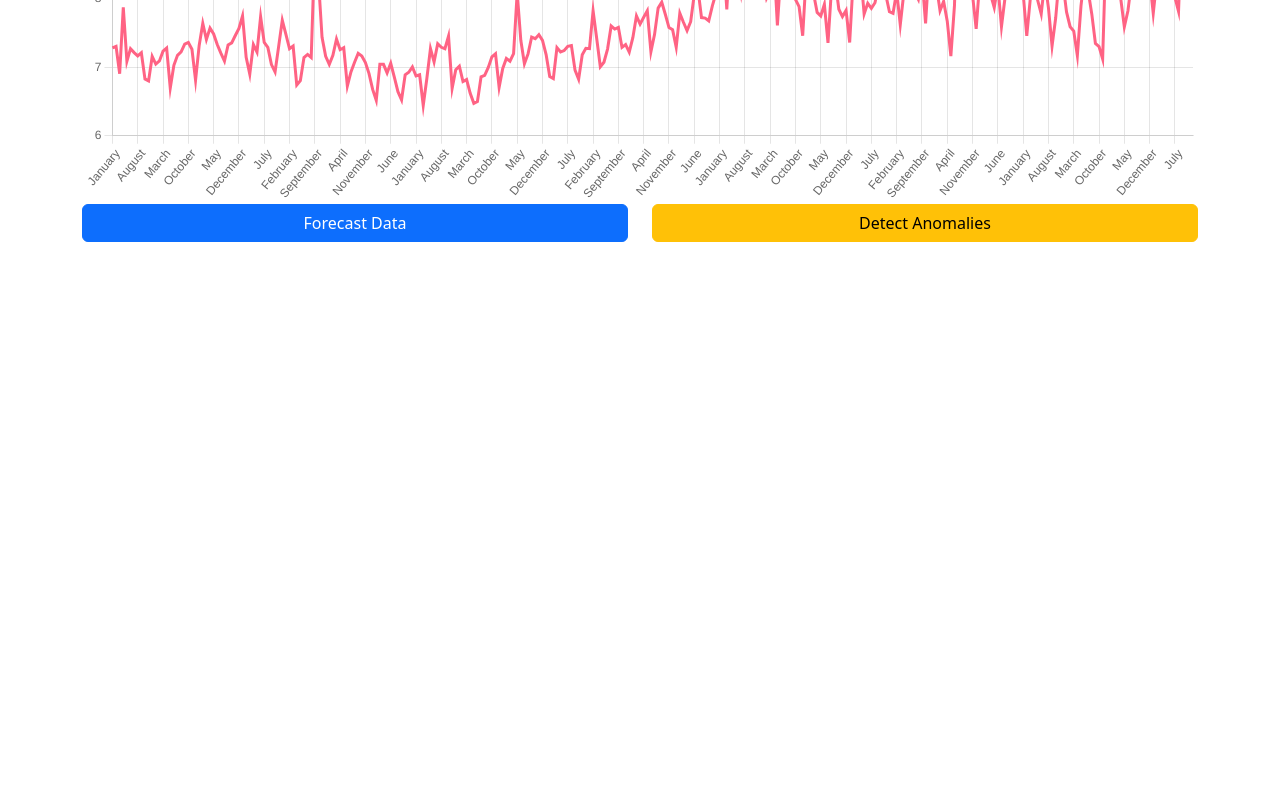
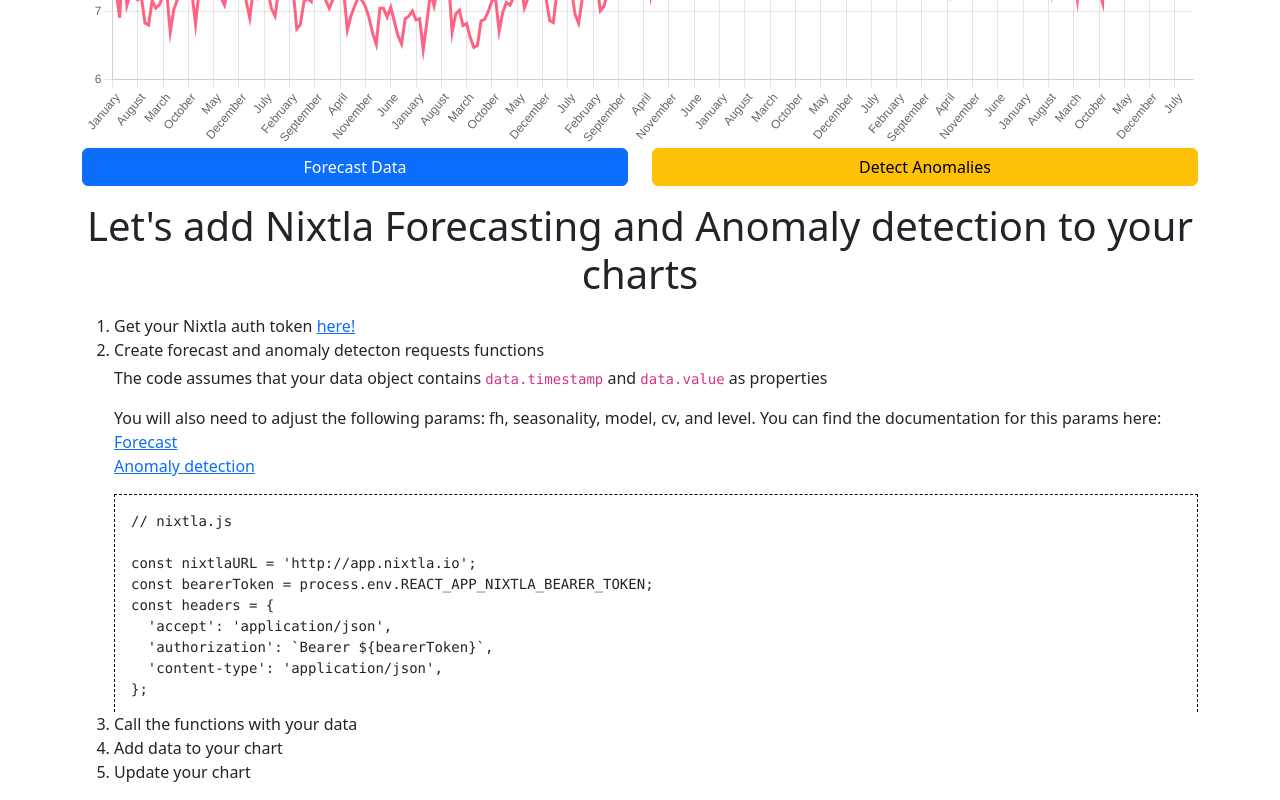
Before and after one commit to rlopzc/nixtla-demo-api, a React (Create React App) app: page / in a window 1280 px wide. Shown: the part 512-1312 px from the top of the page. Before the commit the page ends 800 px from the top, so only its background shows below. Built offline with nearby package versions, Linux system fonts and the light colour scheme; no server answers; the HTML template or start-up script is replaced by a standard one.

Commit message:
Save work

```diff
--- a/src/App.css
+++ b/src/App.css
@@ -36,3 +36,12 @@
     transform: rotate(360deg);
   }
 }
+.pre-scrollable {
+  height: 350px;
+  overflow-y: auto;
+}
+
+.pre-scrollable > pre {
+  border: 1px dashed black;
+  padding: 1rem 1rem;
+}
--- a/src/App.js
+++ b/src/App.js
@@ -116,12 +116,67 @@
   chart.update();
 }
 
+const nixtlaHttpCodeSnippet = `// nixtla.js
+
+const nixtlaURL = 'http://app.nixtla.io';
+const bearerToken = process.env.REACT_APP_NIXTLA_BEARER_TOKEN;
+const headers = {
+  'accept': 'application/json',
+  'authorization': \`Bearer \${bearerToken}\`,
+  'content-type': 'application/json',
+};
+
+async function forecast(data) {
+  const body = {
+    timestamp: data.timestamp,
+    value: data.value,
+    fh: 12,
+    seasonality: 12,
+    model: 'arima',
+    cv: false,
+  }
+
+  const response = await fetch(\`\${nixtlaURL}/forecast\`, {
+    method: 'POST',
+    headers: headers,
+    body: JSON.stringify(body),
+  });
+
+  const responseData = await response.json();
+
+  return responseData;
+}
+
+async function anomalyDetection(data) {
+  const body = {
+    timestamp: data.timestamp,
+    value: data.value,
+    level: 90,
+    seasonality: 1,
+    fh: 12,
+  }
+
+  const response = await fetch(\`\${nixtlaURL}/anomaly_detector\`, {
+    method: 'POST',
+    headers: headers,
+    body: JSON.stringify(body),
+  })
+
+  const responseData = await response.json();
+
+  return responseData;
+}
+
+export {
+  forecast, anomalyDetection
+};
+`;
+
 function App() {
   const chartRef = useRef();
 
   return (
     <div>
-      <Nav></Nav>
       <Container>
         <h1 className='text-center'>Peyton Manning visits on Wikipedia</h1>
 
@@ -131,12 +186,31 @@
             <Line ref={chartRef} options={chartOpts} data={chartData} />
           </Col>
         </Row>
-        <Row className=''>
+        <Row>
           <Col md={6}>
             <Button className='w-100' onClick={() => makeForecast(Data.stripeData, chartRef)}>Forecast Data</Button>
           </Col>
           <Col md={6}>
             <Button variant='warning' className='w-100' onClick={() => detectAnomalies(Data.stripeData, chartRef)}>Detect Anomalies</Button>
+          </Col>
+        </Row>
+        <Row className='mt-3'>
+          <Col md={12}>
+            <h1 className='text-center mb-3'>Let's add Nixtla Forecasting and Anomaly detection to your charts</h1>
+            <ol>
+              <li>Get your Nixtla auth token <a target={'_blank'} href='http://18.235.133.135:3000/login'>here!</a></li>
+              <li>Create forecast and anomaly detecton requests functions</li>
+              <div className='pre-scrollable'>
+                <p className='mt-1'>The code assumes that your data object contains <code>data.timestamp</code> and <code>data.value</code> as properties</p>
+                <p className='mt-1 mb-0'>You will also need to adjust the following params: fh, seasonality, model, cv, and level. You can find the documentation for this params here:</p>
+                <p className='mb-0'><a target={'_blank'} href='https://docs.nixtla.io/reference/forecast_forecast_post'>Forecast</a></p>
+                <p><a target={'_blank'} href='https://docs.nixtla.io/reference/anomaly_detector_anomaly_detector_post'>Anomaly detection</a></p>
+                <pre dangerouslySetInnerHTML={{ __html: nixtlaHttpCodeSnippet }}></pre>
+              </div>
+              <li>Call the functions with your data</li>
+              <li>Add data to your chart</li>
+              <li>Update your chart</li>
+            </ol>
           </Col>
         </Row>
       </Container>
```
